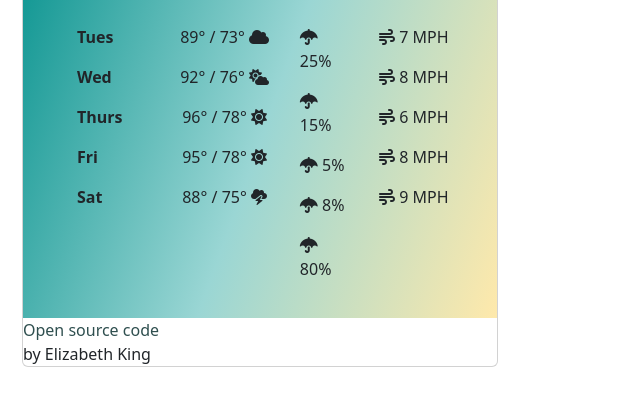
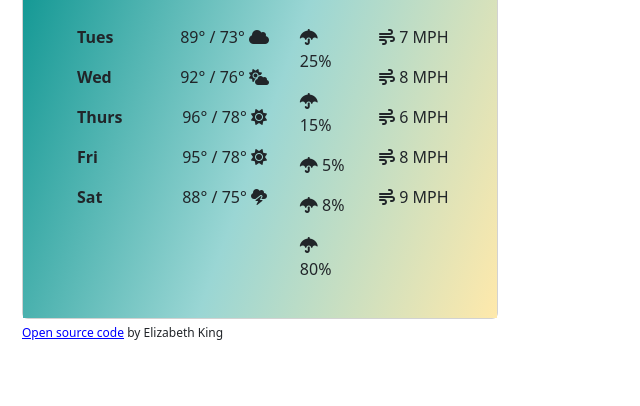
Before and after one commit to elizabethkatk/Weather-App, a plain HTML site: page index.html in a window 1280 px wide. Shown: the part 250-656 px from the top of the page, without its empty margins (0-640 px from the left). Drawn offline with nearby package versions, Linux system fonts and the light colour scheme.

Commit message:
Edited styling on code link

```diff
--- a/index.html
+++ b/index.html
@@ -130,8 +130,9 @@
           <! -- End 5 Day -- >
         </div>
       </div>
-      <a href="https://github.com/elizabethkatk/Weather-App" target="_blank">Open source code</a> by Elizabeth King
     </div>
+    <span class="footer"><a href="https://github.com/elizabethkatk/Weather-App" target="_blank" id="code-link">Open source code</a> by Elizabeth King</span>
+
     <script type="text/javascript" src="resources/index.js"></script>
   </body>
 </html>
--- a/resources/style.css
+++ b/resources/style.css
@@ -23,8 +23,8 @@ h6 {
 }
 
 a {
+  color: darkslategray;
   text-decoration: none;
-  color: darkslategray;
 }
 
 .container {
@@ -95,6 +95,10 @@ a {
   text-align: center;
 }
 
+.footer {
+  font-size: 12px;
+}
+
 #celsius:hover {
   cursor: pointer;
   color: darkslategray;
@@ -113,3 +117,9 @@ a {
   padding: 0;
   border-left: 2px solid black;
 }
+
+#code-link {
+  text-decoration: underline;
+  color: blue;
+  font-size: 12px;
+}
```
